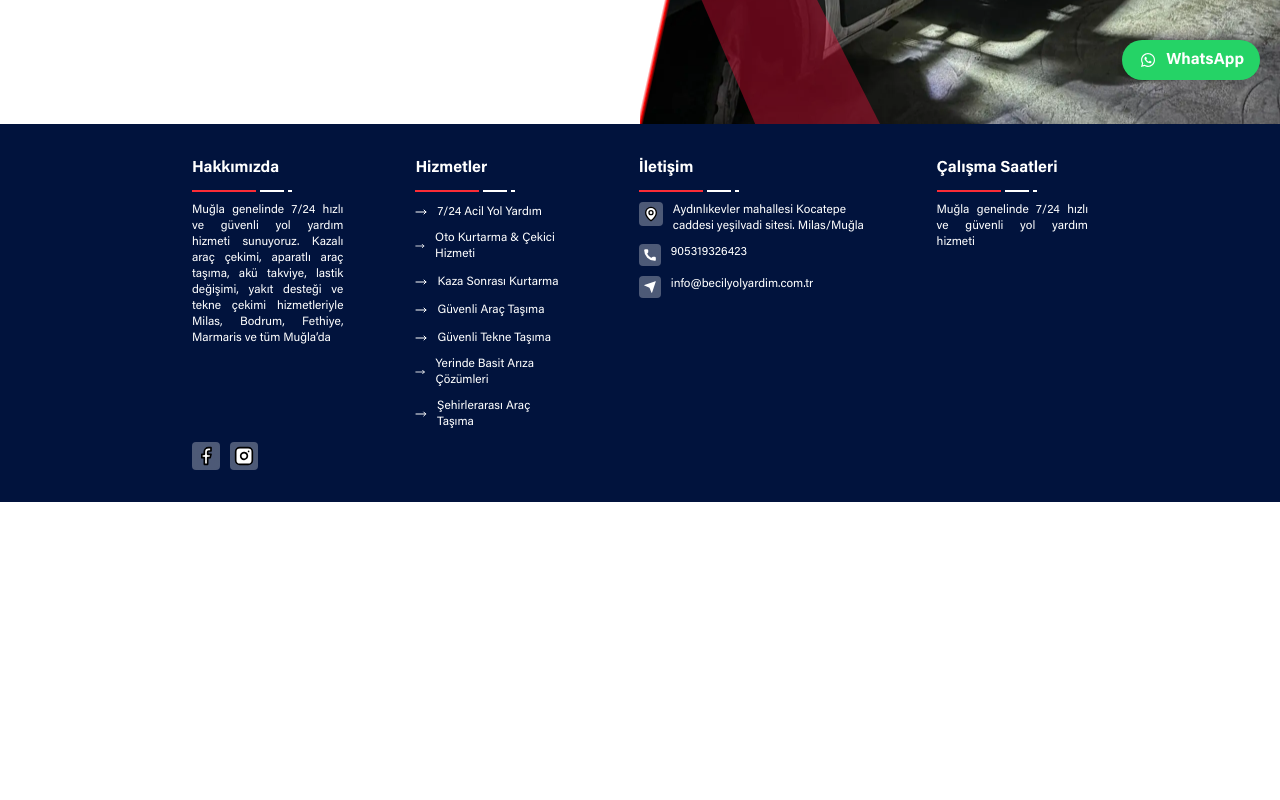
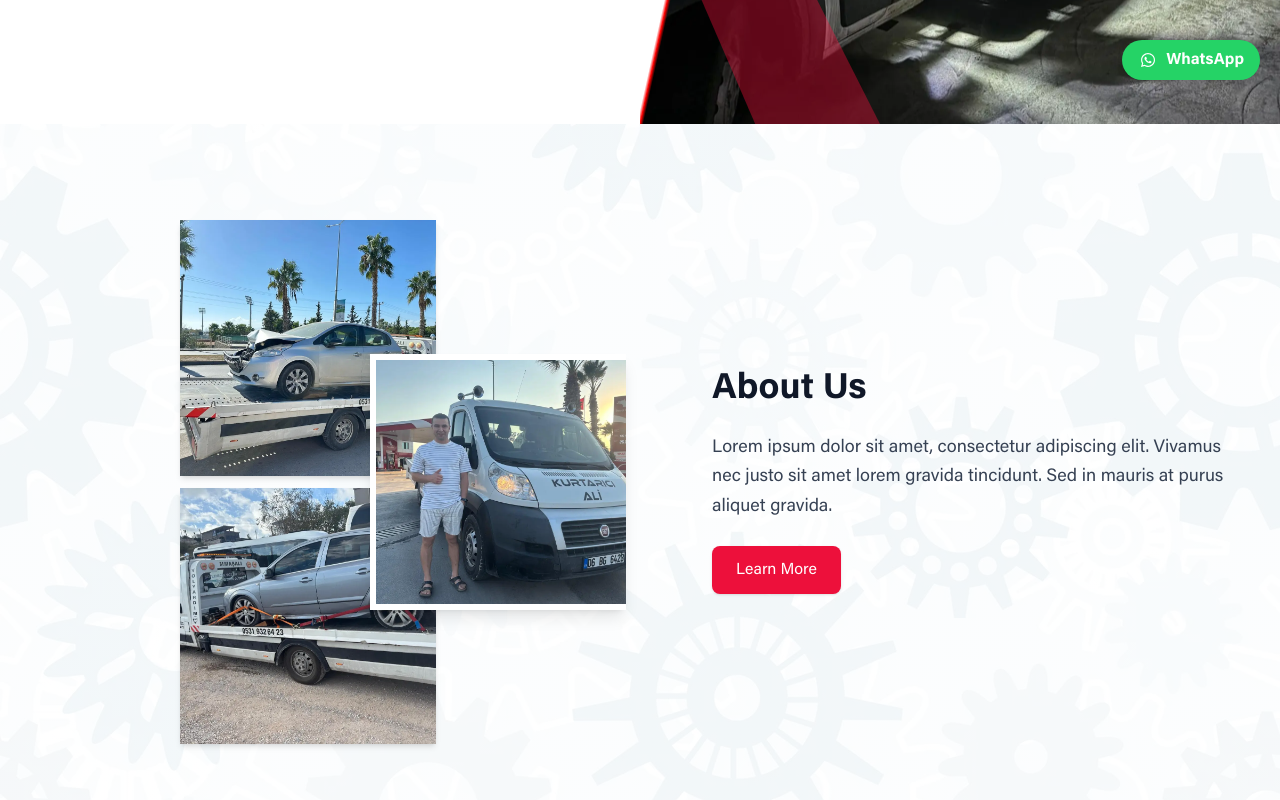
Before and after one commit to emrahburak/becimyolyardim, a React (Vite) app: page / in a window 1280 px wide. Shown: the part 700-1500 px from the top of the page. Before the commit the page ends 1202 px from the top, so only its background shows below. Built offline with nearby package versions, Linux system fonts and the light colour scheme.

Commit message:
UPDATED --AboutUs.tsx section düzenlendi

```diff
--- a/src/App.tsx
+++ b/src/App.tsx
@@ -1,3 +1,4 @@
+import AboutUs from "./components/AboutUs";
 import Footer from "./components/Footer";
 import Header from "./components/Header";
 import Hero from "./components/Hero";
@@ -10,6 +11,7 @@ export default function App() {
     <div className="font-sans min-h-screen flex flex-col">
       <Header />
       <Hero />
+      <AboutUs />
       <Footer footerItems={footerItems} />
       <WhatsupField />
     </div>
--- /dev/null
+++ b/src/components/AboutUs/index.tsx
@@ -0,0 +1,64 @@
+import Image1 from '@/assets/images/webp/becim-01.webp'
+import Image2 from '@/assets/images/webp/becim-05.webp'
+import Image3 from '@/assets/images/webp/becim-02.webp'
+import MechanicalGears from '@/assets/images/webp/hero-04.webp'
+
+export default function AboutUs() {
+  return (
+    <section
+      className="w-full py-24 flex flex-col lg:flex-row items-center justify-between gap-12 bg-cover bg-center"
+      style={{
+        backgroundImage: `linear-gradient(rgba(255,255,255,0.90), rgba(255,255,255,0.90)), url(${MechanicalGears})`,
+        backgroundSize: 'cover',
+        backgroundPosition: 'center',
+      }}
+    >
+      {/* Sol taraf: görseller */}
+      <div className="relative flex-1 flex justify-center items-center px-6 lg:px-12">
+        {/* Dikey dizilim (1 ve 3. görseller) */}
+        <div className="flex flex-col gap-3">
+          <div
+            className="w-64 h-64 bg-cover bg-center  shadow-md"
+            style={{ backgroundImage: `url(${Image1})` }}
+          ></div>
+          <div
+            className="w-64 h-64 bg-cover bg-center  shadow-md"
+            style={{ backgroundImage: `url(${Image3})` }}
+          ></div>
+        </div>
+
+        {/* Ortadaki bindirilen (2. görsel) */}
+        <div
+          className="absolute z-10 w-64 h-64 bg-cover bg-center shadow-lg top-1/2 -translate-y-1/2"
+          style={{
+            backgroundImage: `url(${Image2})`,
+            left: '60%',
+            position: 'absolute',
+          }}
+        >
+          {/* Kalın beyaz kenarlık efekti */}
+          <div
+            className="absolute inset-0 pointer-events-none"
+            style={{
+              borderLeft: '6px solid white',
+              borderTop: '6px solid white',
+              borderBottom: '6px solid white',
+              boxSizing: 'border-box',
+            }}>
+          </div>
+        </div>
+      </div>
+
+      {/* Sağ taraf: metin */}
+      <div className="flex-1 space-y-6 px-6 lg:px-12 z-10">
+        <h2 className="text-4xl font-semibold text-gray-900">About Us</h2>
+        <p className="text-lg text-gray-700 leading-relaxed">
+          Lorem ipsum dolor sit amet, consectetur adipiscing elit. Vivamus nec justo sit amet lorem gravida tincidunt. Sed in mauris at purus aliquet gravida.
+        </p>
+        <button className="px-6 py-3 bg-regal-red text-white rounded-lg shadow hover:bg-red-700 transition">
+          Learn More
+        </button>
+      </div>
+    </section>
+  )
+}
```
